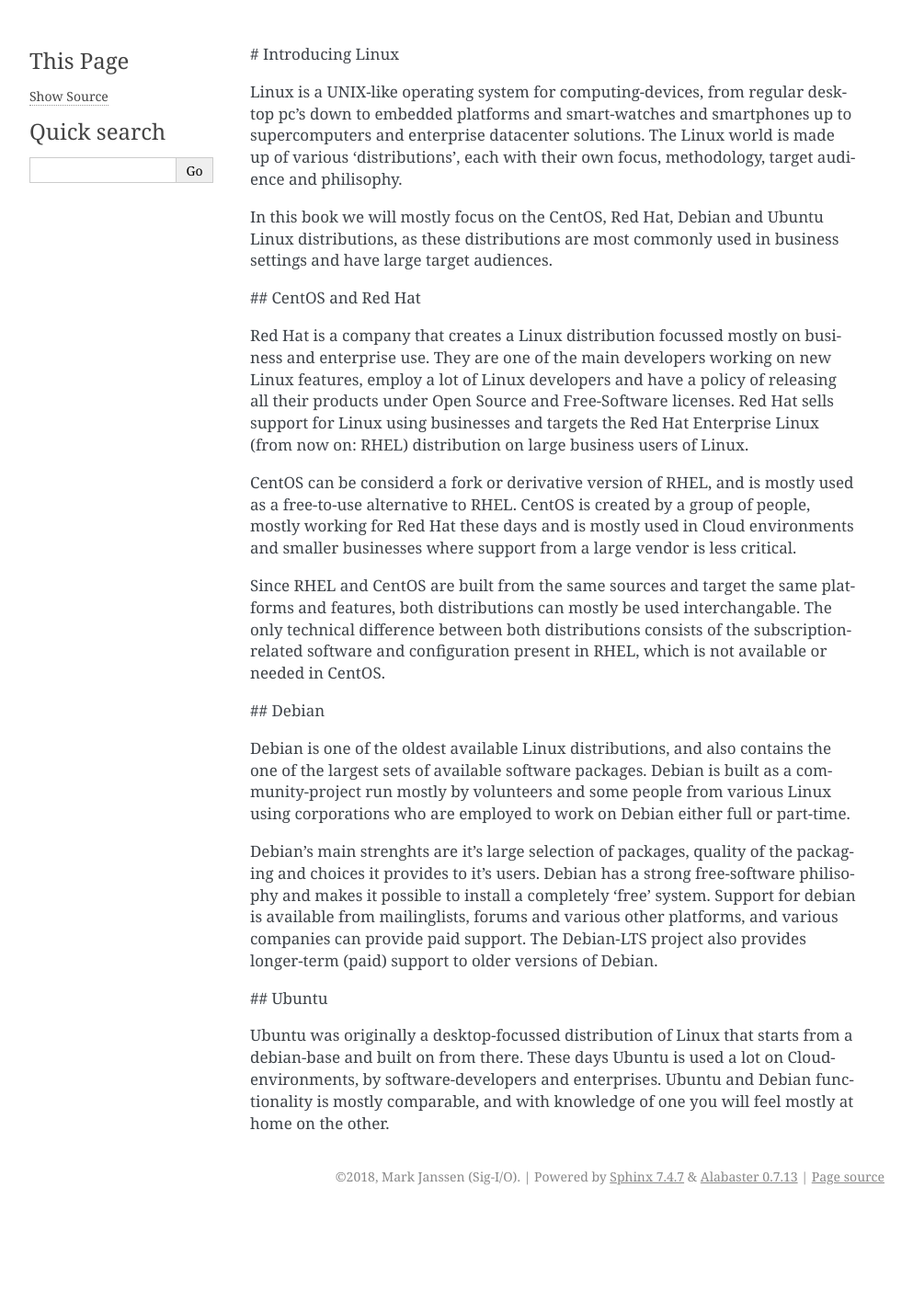
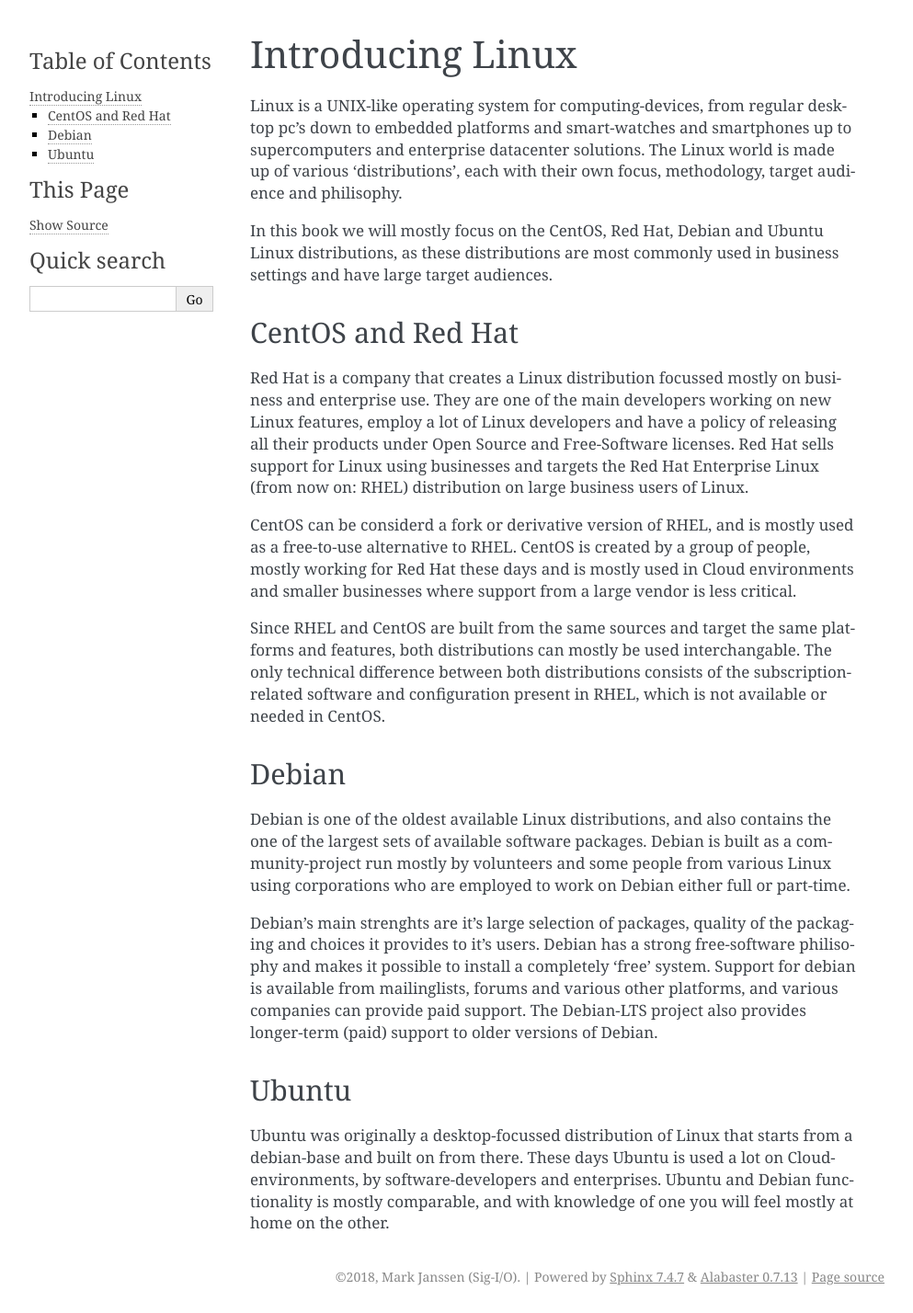
Before and after one commit to sigio/sysadminbook, a Sphinx documentation site: the page built from source/linuxintroduction.rst, in a window 1280 px wide. Shown: the whole page at 92% size, without its empty margins (148-1141 px from the left). Built offline with Sphinx 7.4.7, drawn with Linux system fonts in a browser that asks for light colours; before the commit the page ends 1319 px from its top, so only the background shows below that.

Commit message:
Convert md to rst

```diff
--- a/source/aboutbook.rst
+++ b/source/aboutbook.rst
@@ -1,4 +1,5 @@
-# About this Book
+About this Book
+===============
 
 This book is authored and published as an Open Source book. It is written in MarkDown and versioned using Git, currently on bitbucket and published and rendered through LeanPub. Additions, corrections and contributions are welcome.
 
--- a/source/gettingstarted.rst
+++ b/source/gettingstarted.rst
@@ -1,4 +1,5 @@
-# Getting Started
+Getting Started
+===============
 
 To get started learning about Linux System Administration, you will need access to a couple of virtual machines that will be used to run the various exercises and tasks. The quick and easy solution to get started is using a cloud-bases virtual machine, as these are cheap, quick to setup and quick to recover.
 
--- a/source/linuxintroduction.rst
+++ b/source/linuxintroduction.rst
@@ -1,10 +1,12 @@
-# Introducing Linux
+Introducing Linux
+=================
 
 Linux is a UNIX-like operating system for computing-devices, from regular desktop pc's down to embedded platforms and smart-watches and smartphones up to supercomputers and enterprise datacenter solutions. The Linux world is made up of various 'distributions', each with their own focus, methodology, target audience and philisophy.
 
 In this book we will mostly focus on the CentOS, Red Hat, Debian and Ubuntu Linux distributions, as these distributions are most commonly used in business settings and have large target audiences.
 
-## CentOS and Red Hat
+CentOS and Red Hat
+------------------
 
 Red Hat is a company that creates a Linux distribution focussed mostly on business and enterprise use. They are one
 of the main developers working on new Linux features, employ a lot of Linux developers and have a policy of releasing all their products under Open Source and Free-Software licenses. Red Hat sells support for Linux using businesses and targets the Red Hat Enterprise Linux (from now on: RHEL) distribution on large business users of Linux.
@@ -13,12 +15,14 @@ CentOS can be considerd a fork or derivative version of RHEL, and is mostly used
 
 Since RHEL and CentOS are built from the same sources and target the same platforms and features, both distributions can mostly be used interchangable. The only technical difference between both distributions consists of the subscription-related software and configuration present in RHEL, which is not available or needed in CentOS.
 
-## Debian
+Debian
+------
 
 Debian is one of the oldest available Linux distributions, and also contains the one of the largest sets of available software packages. Debian is built as a community-project run mostly by volunteers and some people from various Linux using corporations who are employed to work on Debian either full or part-time.
 
 Debian's main strenghts are it's large selection of packages, quality of the packaging and choices it provides to it's users. Debian has a strong free-software philisophy and makes it possible to install a completely 'free' system. Support for debian is available from mailinglists, forums and various other platforms, and various companies can provide paid support. The Debian-LTS project also provides longer-term (paid) support to older versions of Debian.
 
-## Ubuntu
+Ubuntu
+------
 
 Ubuntu was originally a desktop-focussed distribution of Linux that starts from a debian-base and built on from there. These days Ubuntu is used a lot on Cloud-environments, by software-developers and enterprises. Ubuntu and Debian functionality is mostly comparable, and with knowledge of one you will feel mostly at home on the other.
```
